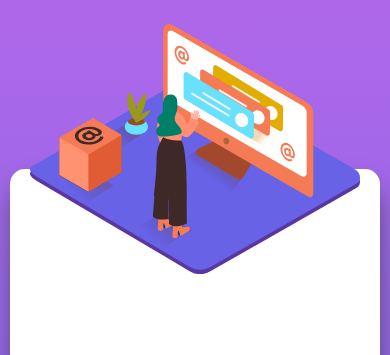
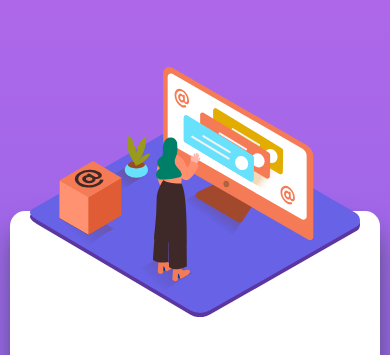
Before and after one commit to lidimi/Frontend-Challenge-FAQ-Accordion, a plain HTML site: page index.html in a window 390 px wide. Shown: the top 355 px of the page. Drawn offline with Linux system fonts and the light colour scheme.

Commit message:
fixed height and media

```diff
--- a/styles.css
+++ b/styles.css
@@ -19,7 +19,7 @@ body {
 .container {
     width: 55%;
     min-width: 900px;
-    height: 55vh;
+    min-height: 55vh;
     margin: 20vh auto;
     background-color: white;
     border-radius: 15px;
@@ -136,7 +136,7 @@ h2:hover {
     }
 
     .container {
-        margin: 20vh auto;
+        margin: 25vh auto;
         width: 95%;
         min-width: 300px;
         height: auto;
```
